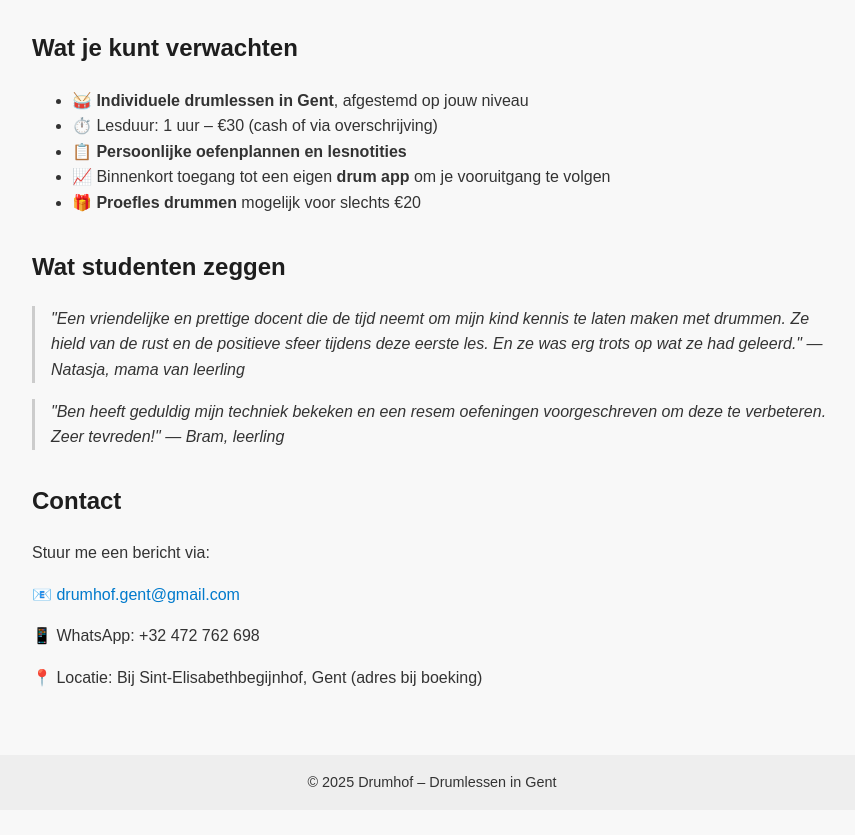
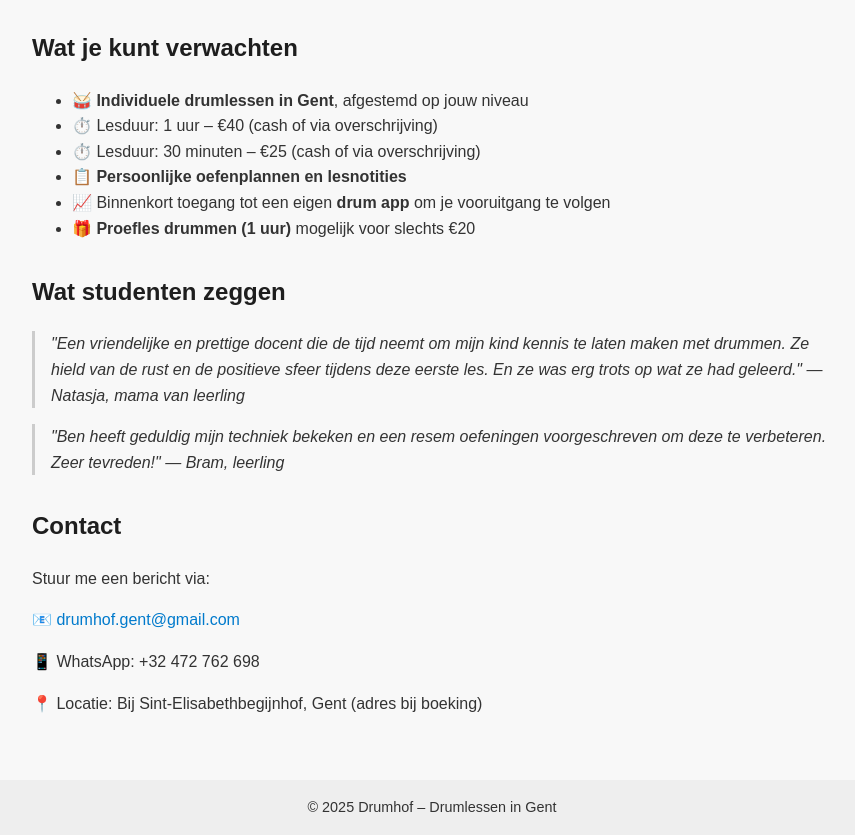
Before and after one commit to bengladine/drumhof-site, a website built with webpack: page index.html in a window 1280 px wide. Shown: the part 2115-2950 px from the top of the page, without its empty margins (208-1063 px from the left). Before the commit the page ends 2925 px from the top, so only its background shows below. Built offline with nearby package versions, Linux system fonts and the light colour scheme.

Commit message:
Price change

```diff
--- a/index.html
+++ b/index.html
@@ -119,10 +119,11 @@
     <h2>Wat je kunt verwachten</h2>
     <ul>
       <li>🥁 <strong>Individuele drumlessen in Gent</strong>, afgestemd op jouw niveau</li>
-      <li>⏱️ Lesduur: 1 uur – €30 (cash of via overschrijving)</li>
+      <li>⏱️ Lesduur: 1 uur      – €40 (cash of via overschrijving)</li>
+      <li>⏱️ Lesduur: 30 minuten – €25 (cash of via overschrijving)</li>
       <li>📋 <strong>Persoonlijke oefenplannen en lesnotities</strong></li>
       <li>📈 Binnenkort toegang tot een eigen <strong>drum app</strong> om je vooruitgang te volgen</li>
-      <li>🎁 <strong>Proefles drummen</strong> mogelijk voor slechts €20</li>
+      <li>🎁 <strong>Proefles drummen (1 uur)</strong> mogelijk voor slechts €20</li>
     </ul>
   </section>
 
```
Also changed, not shown: en.html (+3 -2 lines).
